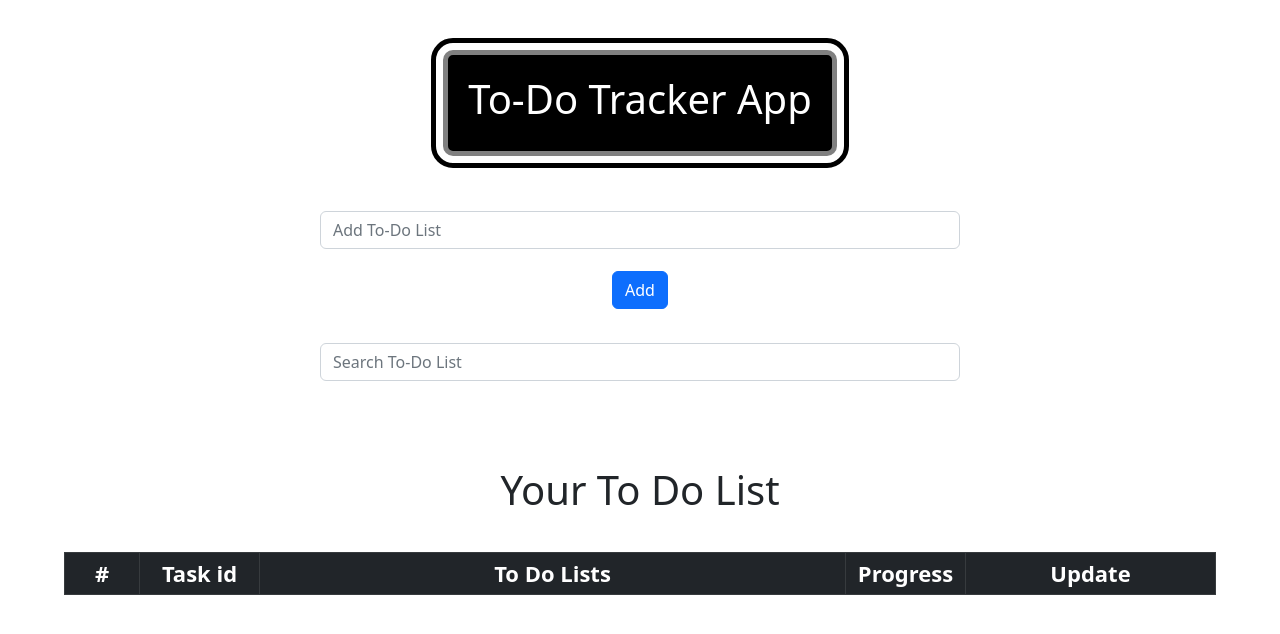
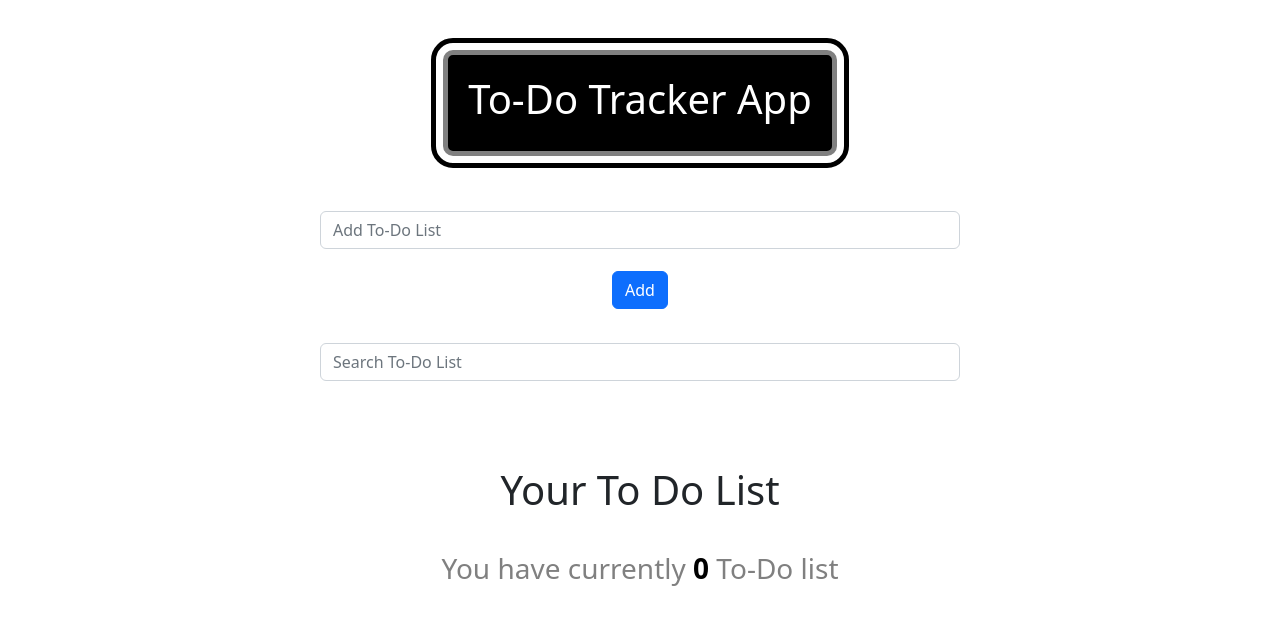
Before and after one commit to basslii/ToDo-React-App, a React (Create React App) app: page / in a window 1280 px wide. Shown: the top 634 px of the page. Built offline with nearby package versions, Linux system fonts and the light colour scheme.

Commit message:
Beautify UI

```diff
--- a/src/Components/ModalEditToDo/ModalEditToDo.css
+++ /dev/null
@@ -1,6 +0,0 @@
-/* .modal {
-    position: fixed;
-    top: 50%;
-    left: 50%;
-    translate()
-} */
--- a/src/Components/ToDoList/ToDoList.component.tsx
+++ b/src/Components/ToDoList/ToDoList.component.tsx
@@ -1,4 +1,4 @@
-import React, { Fragment, useEffect, useState } from 'react';
+import { Fragment, useEffect, useState } from 'react';
 import Table from 'react-bootstrap/esm/Table';
 import DeleteButton from '../DeleteButton/DeleteButton';
 import EditButton from '../EditButton/EditButton';
@@ -72,9 +72,15 @@ const ToDoComponent = (props:any) => {
     return (
 
             <Fragment>
+                <div className='todo-number'>
+                    <h3>You have currently <b style={{color: 'black'}}>{ToDoList.length}</b> To-Do list</h3>
+                </div>
                 <div className='table-container'>
                     <Table striped bordered hover variant="dark" size='sm'>
                         <thead>
+                            {
+                                filteredToDo.length !== 0
+                                ?
                                     <tr>
                                         <th style={{width: '75px'}} className='title-font'>#</th>
                                         <th style={{width: '120px'}} className='title-font'>Task id</th>
@@ -82,6 +88,9 @@ const ToDoComponent = (props:any) => {
                                         <th style={{width: '120px'}} className='title-font'>Progress</th>
                                         <th style={{width: '250px'}} className='title-font'>Update</th>
                                     </tr>
+                                :
+                                    false
+                            }
                         </thead>
                         <tbody>
                             {
--- a/src/Components/ToDoList/ToDoList.css
+++ b/src/Components/ToDoList/ToDoList.css
@@ -29,3 +29,8 @@ th{
     font-weight: 700;
     font-size: 22px;
 }
+
+.todo-number {
+    color: grey;
+    padding-bottom: 20px;
+}
```
Also changed, not shown: src/Components/ModalEditToDo/ModalEditToDo.tsx (deleted, +0 -31 lines). Lines whose indentation alone changed are shown as unchanged.
